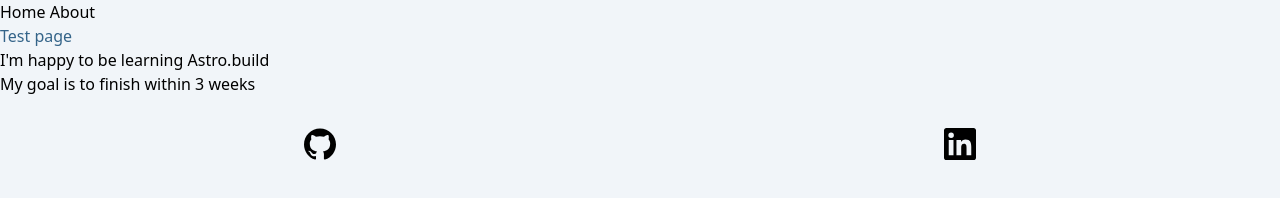
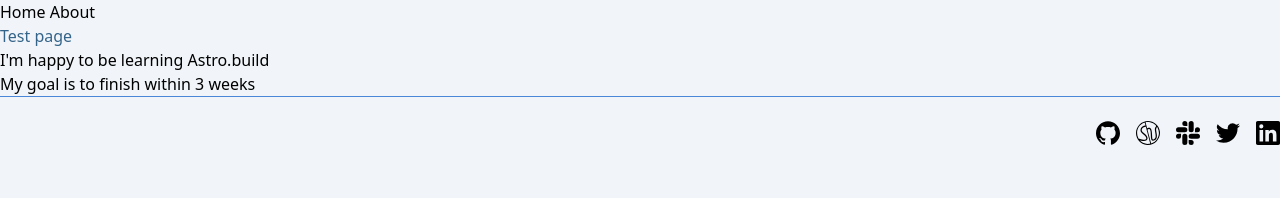
Before and after one commit to JoostGevaert/geophysics-info, an Astro site: page /test in a window 1280 px wide. Built offline with nearby package versions, Linux system fonts and the light colour scheme; Astro itself is replaced by a stand-in of ours.

Commit message:
feat: pretty Footer

```diff
--- a/src/components/Footer.astro
+++ b/src/components/Footer.astro
@@ -2,20 +2,32 @@
 import { Icon } from "astro-icon";
 ---
 
-<footer>
-  <Icon name="simple-icons:github" />
-  <Icon name="simple-icons:linkedin" />
+<footer class="flex justify-end gap-4 py-6 border-t border-globe-sea-blue">
+  <a
+    href="https://github.com/JoostGevaert/geophysics-info"
+    title="Github repo of this website"
+  >
+    <Icon name="simple-icons:github" class="h-6 w-6" />
+  </a>
+  <a
+    href="https://softwareunderground.org/"
+    title="Software Underground's Website"
+  >
+    <Icon name="swung" class="h-6 w-6" />
+  </a>
+  <a href="https://swung.slack.com/" title="Software Underground's Slack">
+    <Icon name="simple-icons:slack" class="h-6 w-6" />
+  </a>
+  <a
+    href="https://twitter.com/swung_org"
+    title="Software Underground's Website"
+  >
+    <Icon name="simple-icons:twitter" class="h-6 w-6" />
+  </a>
+  <a
+    href="https://www.linkedin.com/company/softwareunderground/"
+    title="Software Underground's Linkedin"
+  >
+    <Icon name="simple-icons:linkedin" class="h-6 w-6" />
+  </a>
 </footer>
-
-<style>
-  footer {
-    display: flex;
-    justify-content: space-around;
-    margin: 2rem 0;
-  }
-
-  [astro-icon] {
-    width: 2rem;
-    height: 2rem;
-  }
-</style>
--- a/src/layouts/BaseLayout.astro
+++ b/src/layouts/BaseLayout.astro
@@ -1,5 +1,5 @@
 <body>
-  <main class="mx-auto max-w-4xl px-4p md:px-0">
+  <main class="mx-auto max-w-4xl px-4 lg:px-0">
     <slot />
   </main>
 </body>
--- /dev/null
+++ b/src/layouts/MainLayout.astro
@@ -0,0 +1,9 @@
+---
+import Footer from "../components/Footer.astro";
+import BaseLayout from "./BaseLayout.astro";
+---
+
+<BaseLayout>
+  <slot />
+  <Footer />
+</BaseLayout>
--- a/src/pages/index.astro
+++ b/src/pages/index.astro
@@ -1,6 +1,6 @@
 ---
 import BaseHead from "../components/BaseHead.astro";
-import BaseLayout from "../layouts/BaseLayout.astro";
+import MainLayout from "../layouts/MainLayout.astro";
 import Intro from "../components/Intro.astro";
 ---
 
@@ -8,7 +8,7 @@ import Intro from "../components/Intro.astro";
   <head>
     <BaseHead title="Geophysics.info | Home" />
   </head>
-  <BaseLayout>
+  <MainLayout>
     <Intro />
     <div class="article-links">
       <a href="/seismic">Seismic</a>:
@@ -89,5 +89,5 @@ import Intro from "../components/Intro.astro";
         use different methods to investigate the Earth's physical properties and
         processes to understand its past, present, and future.
       </p>
-  </BaseLayout>
+  </MainLayout>
   </html>
```
Also changed, not shown: src/icons/swung.svg (added).
